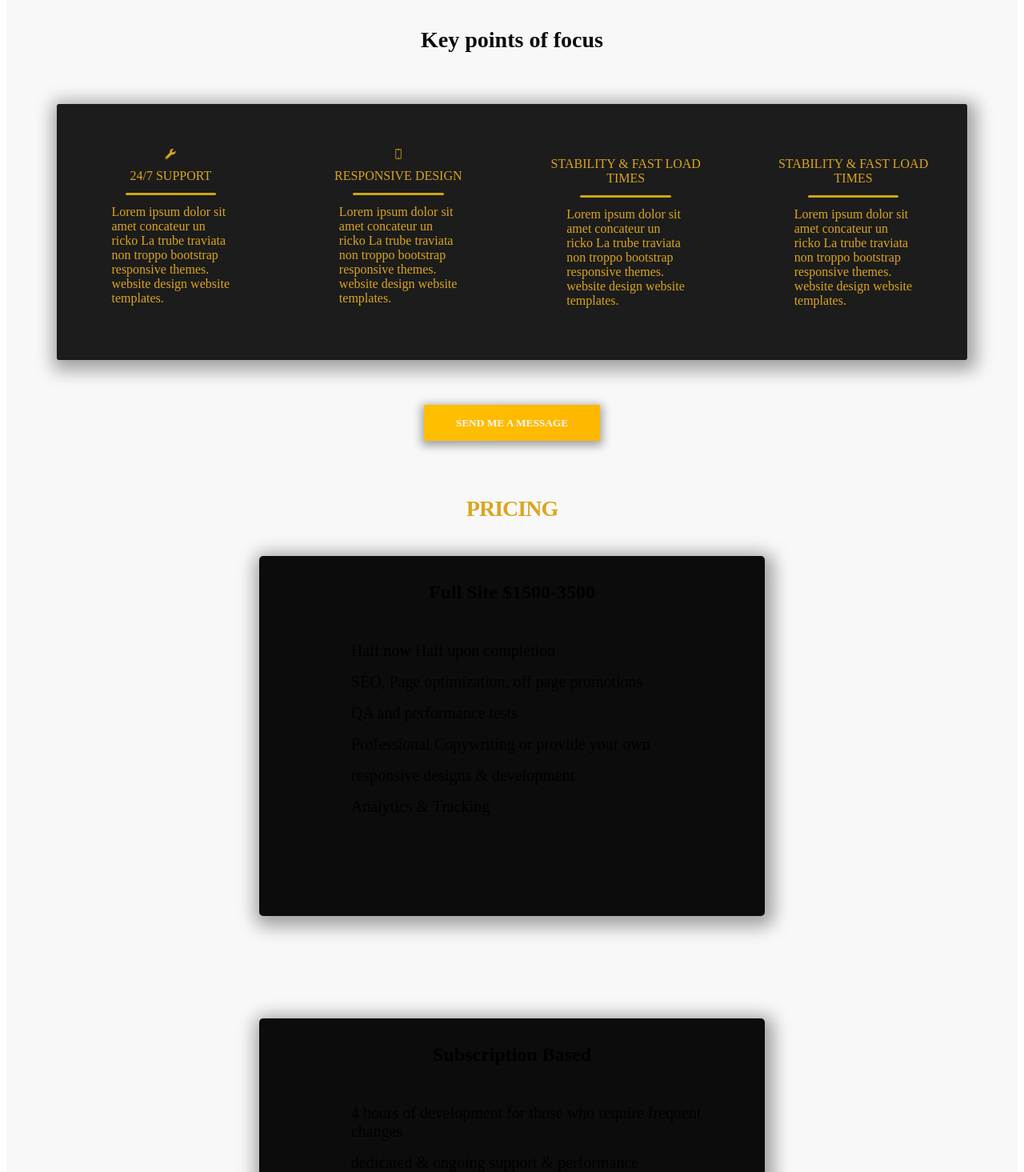
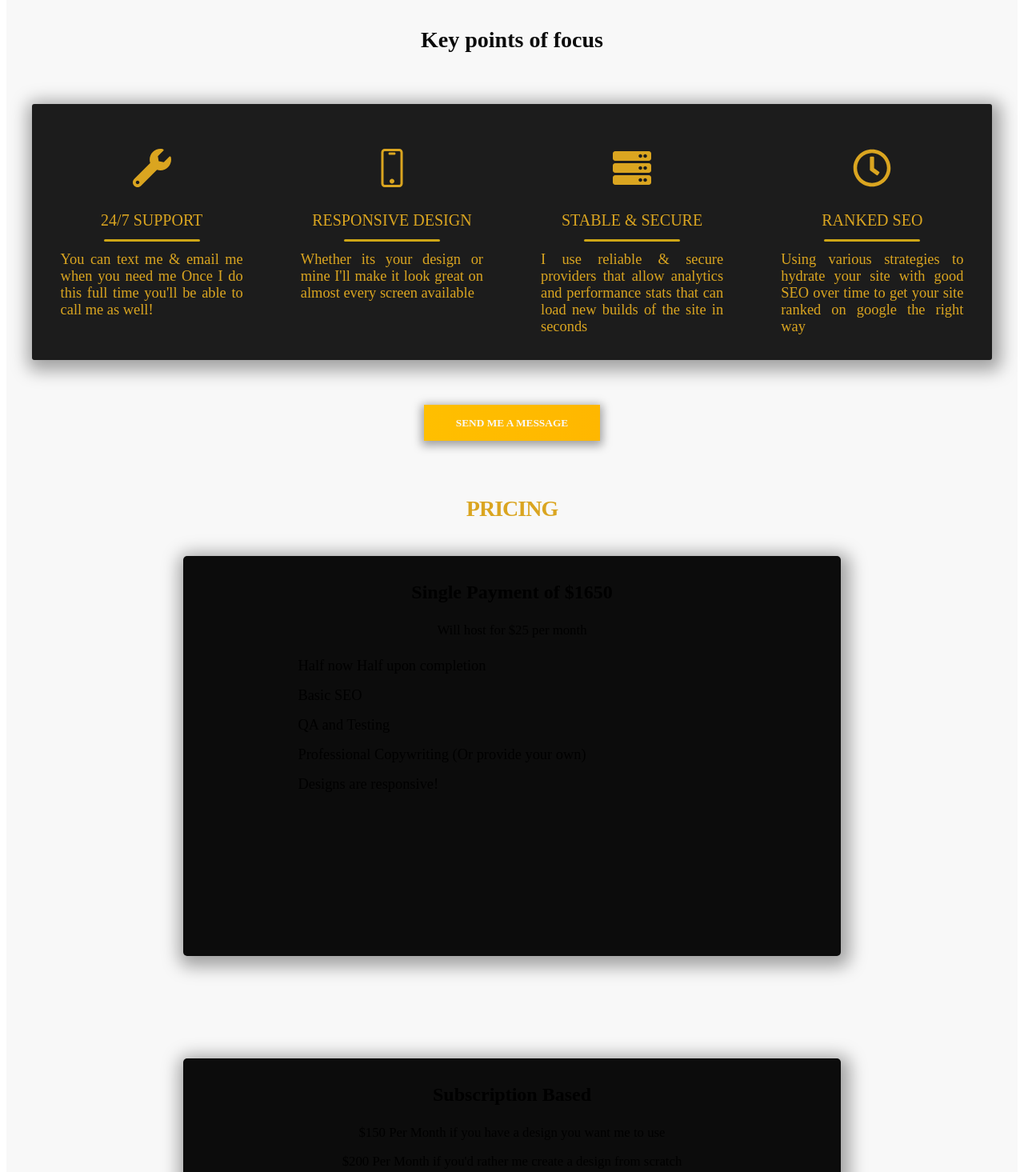
Before and after one commit to GoodneyJ/jgwd, a Next.js app: page / in a window 1280 px wide. Shown: the part 965-2430 px from the top of the page at 80% size. Built offline with nearby package versions, Linux system fonts and the light colour scheme.

Commit message:
20th. updated some styles, changed some text

```diff
--- a/app/About.js
+++ b/app/About.js
@@ -13,7 +13,7 @@ import ImageGallery from './ImageGallery'
 import styles from '../app/styles/about.module.css'
 import cardStyles from '../app/styles/offerCard.module.css'
 export default function About() {
-  const [lineArray, setLineArray] = useState(["This is <span>Line 1</span>", "This is <span>Line 2</span>", "This is <span>Line 3</span>"]);
+  const [lineArray, setLineArray] = useState(["Welcome to my site", "Got Questions? Send me a message!", "Support for you and your business"]);
   const [longShort, setLongShort] = useState(true);
   const [arrTicker, setArrTicker] = useState(null);
   // const [curIndex, setCurIndex] = useState(0)
@@ -46,7 +46,7 @@ export default function About() {
     <div id='ABOUT' className={styles.aboutContainer}>
       {/* typewriter effect box */}
       <div id="liveTextContainer" className={styles.liveTextContainer}>
-        <p className={`${styles.line} ${styles.animTypewriter}`} ref={liveTextRef}>.........</p>
+        <p className={`${styles.line} ${styles.animTypewriter}`} ref={liveTextRef}>Hey my name is Jarrod!</p>
       </div>
 
       {/* Services CTA */}
@@ -56,10 +56,10 @@ export default function About() {
       {/* Services Block */}
       <div className={styles.offerBlock}>
         <div className={styles.offerRow}>
-          <OfferCard title='24/7 Support' icon={<FaWrench id="icon-one" className={cardStyles.cardIcon}/>}/>
-          <OfferCard title='Responsive Design' icon={<SlScreenSmartphone  id="icon-two" className={cardStyles.cardIcon}/>}/>
-          <OfferCard title='Stability & Fast Load times' icon={<FaServer id="icon-three" className={cardStyles.cardIcon}/>}/>
-          <OfferCard title='Stability & Fast Load times' icon={<FaRegClock  id="icon-four" className={cardStyles.cardIcon}/>}/>
+          <OfferCard title='24/7 Support' icon={<FaWrench id="icon-one" className={cardStyles.cardIcon}/>} cardText={`You can text me & email me when you need me Once I do this full time you'll be able to call me as well!`}/>
+          <OfferCard title='Responsive Design' icon={<SlScreenSmartphone  id="icon-two" className={cardStyles.cardIcon}/>} cardText={`Whether its your design or mine I'll make it look great on almost every screen available`}/>
+          <OfferCard title='Stable & Secure' icon={<FaServer id="icon-three" className={cardStyles.cardIcon} />} cardText={`I use reliable & secure providers that allow analytics and performance stats that can load new builds of the site in seconds`}/>
+          <OfferCard title='Ranked SEO' icon={<FaRegClock  id="icon-four" className={cardStyles.cardIcon} />} cardText={`Using various strategies to hydrate your site with good SEO over time to get your site ranked on google the right way`}/>
         </div>
 
 
@@ -70,24 +70,28 @@ export default function About() {
       <div className={styles.pricingBlock}>
       <h4 id="PRICING" className={styles.pricingSubheading}>Pricing</h4>
           <div className={styles.priceItem}>
-              <h4>Full Site $1500-3500</h4>
+              <h4>Single Payment of $1650</h4>
+              <p className={styles.itemSubheading}>Will host for $25 per month</p>
               <ul>
                 <li>Half now Half upon completion</li>
-                <li>SEO, Page optimization, off page promotions</li>
-                <li>QA and performance tests</li>
-                <li>Professional Copywriting or provide your own</li>
-                <li>responsive designs & development</li>
-                <li>Analytics & Tracking</li>
+                <li>Basic SEO</li>
+                <li>QA and Testing</li>
+                <li>Professional Copywriting (Or provide your own)</li>
+                <li>Designs are responsive!</li>
+
               </ul>
           </div>
           <div className={styles.priceItem}>
             <h4>Subscription Based</h4>
+            <p className={styles.itemSubheading}>$150 Per Month if you have a design you want me to use</p>
+            <p className={styles.itemSubheading}>$200 Per Month if you'd rather me create a design from scratch</p>
               <ul>
                 <li> 4 hours of development for those who require frequent changes</li>
                 <li> dedicated & ongoing support & performance monitoring</li>
                 <li> Hosting & Backups to ensure 24/7 uptime</li>
               </ul>
           </div>
+          <p>Subscriptions start as a 6-Month minimum, but becomes monthly after that period ends.</p>
       </div>
 
       {/* Image gallery */}
--- a/app/OfferCard.js
+++ b/app/OfferCard.js
@@ -11,7 +11,7 @@ export default function OfferCard(props) {
         <div className={styles.cardInfo}>
             <h4 className={styles.cardTitle}>{props.title}</h4>
             <hr></hr>
-            <p className={styles.cardText}>Lorem ipsum dolor sit amet concateur un ricko La trube traviata non troppo bootstrap responsive themes. website design website templates.</p>
+            <p className={styles.cardText}>{props.cardText}</p>
         </div>
     </div>
   )
--- a/app/styles/about.module.css
+++ b/app/styles/about.module.css
@@ -27,7 +27,7 @@
 }
 @media screen and (min-width: 800px) {
   .aboutContainer {
-    height: 3050px;
+    height: 3250px;
   }
 }
 .aboutContainer .liveTextContainer {
@@ -43,7 +43,7 @@
   justify-content: center;
   align-items: center;
 }
-@media screen and (min-width: 800px) {
+@media screen and (min-width: 700px) {
   .aboutContainer .liveTextContainer {
     width: 50%;
   }
@@ -114,16 +114,20 @@
 .aboutContainer .offerBlock .offerRow {
   background-color: #1c1c1c;
   display: flex;
+  flex-direction: column;
+  justify-content: center;
+  align-items: center;
+  border-radius: 3px;
   box-shadow: 3px 5px 21px 8px rgba(0, 0, 0, 0.3568627451);
-  width: 90%;
-  border-radius: 3px;
-  flex-direction: column;
+  width: 70%;
   margin: 0 auto;
 }
 @media screen and (min-width: 850px) {
   .aboutContainer .offerBlock .offerRow {
     flex-direction: row;
-    height: 40vh;
+    justify-content: space-evenly;
+    align-items: center;
+    width: 95%;
   }
 }
 .aboutContainer .pricingBlock {
@@ -149,7 +153,7 @@
   flex-direction: column;
   text-align: center;
   background-color: #0c0c0c;
-  height: 450px;
+  height: 500px;
   width: 80%;
   margin: 4rem auto;
   border-radius: 5px;
@@ -157,12 +161,18 @@
 }
 @media screen and (min-width: 750px) {
   .aboutContainer .pricingBlock .priceItem {
-    width: 50%;
+    width: 65%;
   }
+}
+.aboutContainer .pricingBlock .priceItem .itemSubheading {
+  margin: 0.5rem;
+  font-size: 1.05rem;
+  font-family: "Montserrat";
 }
 .aboutContainer .pricingBlock .priceItem h4 {
   font-size: 1.5rem;
-  margin: 2rem auto;
+  margin: 1rem auto;
+  margin-top: 2rem;
 }
 .aboutContainer .pricingBlock .priceItem ul {
   text-align: left;
@@ -173,7 +183,7 @@
 .aboutContainer .pricingBlock .priceItem ul li {
   margin: 1rem auto;
   font-weight: 100;
-  font-size: 1.25rem;
+  font-size: 1.15rem;
 }
 .aboutContainer .reviewHeading {
   font-family: "Montserrat";
--- a/app/styles/about.module.scss
+++ b/app/styles/about.module.scss
@@ -1,6 +1,3 @@
-
-
-
 /* animations */
 @keyframes typewriter {
     0% {
@@ -29,7 +26,7 @@
 // About Component
 .aboutContainer {
     @media screen and (min-width: 800px) {
-        height: 3050px;
+        height: 3250px;
     }
 
     width: 100%;
@@ -39,7 +36,7 @@
     flex-direction: column;
 
     .liveTextContainer {
-        @media screen and (min-width: 800px) {
+        @media screen and (min-width: 700px) {
             width: 50%;
         }
         height: 150px;
@@ -90,8 +87,6 @@
         margin: .25rem auto;
         margin-top: 2rem;
         letter-spacing: .25px;
-
-
     }
 
     .heading {
@@ -129,27 +124,28 @@
     .offerBlock {
         padding: 1rem 0;
         display: flex;
-
-
         width: 100%;
         margin: 0 auto;
+
 
         .offerRow {
             @media screen and (min-width: 850px) {
                 flex-direction: row;
-                height: 40vh;
+                justify-content: space-evenly;
+                align-items: center;
+                width: 95%;
             }
-
-
             background-color: #1c1c1c;
             display: flex;
+            flex-direction: column;
+            justify-content: center;
+            align-items: center;
+            border-radius: 3px;
             -webkit-box-shadow: 3px 5px 21px 8px #000000;
             box-shadow: 3px 5px 21px 8px #0000005b;
-            width: 90%;
+            width: 70%;
+            margin: 0 auto;
 
-            border-radius: 3px;
-            flex-direction: column;
-            margin: 0 auto;
         }
     }
 
@@ -175,22 +171,29 @@
         }
         .priceItem {
             @media screen and (min-width: 750px) {
-                width: 50%;
+                width: 65%;
             }
             display: flex;
             flex-direction: column;
             text-align: center;
             background-color: #0c0c0c;
-            height: 450px;
+            height: 500px;
             width: 80%;
             margin: 4rem auto;
             border-radius: 5px;
             -webkit-box-shadow: 3px 5px 21px 8px #000000;
             box-shadow: 3px 5px 21px 8px #0000005b;
 
+            .itemSubheading {
+                margin: .5rem;
+                font-size: 1.05rem;
+                font-family: 'Montserrat';
+            }
+
             h4 {
                 font-size: 1.5rem;
-                margin: 2rem auto;
+                margin: 1rem auto;
+                margin-top: 2rem;
             }
 
             ul {
@@ -202,7 +205,7 @@
                 li {
                     margin: 1rem auto;
                     font-weight: 100;
-                    font-size: 1.25rem;
+                    font-size: 1.15rem;
                 }
             }
         }
--- a/app/styles/offerCard.module.css
+++ b/app/styles/offerCard.module.css
@@ -1,6 +1,5 @@
 .cardContainer {
   color: #daa520;
-  margin: 3.5rem auto;
   font-family: "Montserrat";
   display: flex;
   flex-direction: column;
@@ -8,19 +7,34 @@
   border-radius: 3px;
   align-items: center;
   width: 90%;
+  height: 350px;
+}
+@media screen and (min-width: 750px) {
+  .cardContainer {
+    height: 40vh;
+  }
 }
 .cardContainer .cardIcon {
   font-size: 3rem;
 }
 .cardContainer .cardInfo {
   width: 80%;
+  display: flex;
+  flex-direction: column;
+  justify-content: center;
+  align-items: center;
+}
+@media screen and (min-width: 750px) {
+  .cardContainer .cardInfo {
+    height: 20vh;
+  }
 }
 .cardContainer .cardInfo .cardTitle {
   margin: 0.75rem auto;
-  font-weight: 400;
-  font-size: 1rem;
+  font-weight: 500;
   text-transform: uppercase;
   text-align: center;
+  font-size: 1.25rem;
 }
 .cardContainer .cardInfo hr {
   height: 3px;
@@ -31,8 +45,11 @@
   margin: 0 auto;
 }
 .cardContainer .cardInfo .cardText {
+  text-align: justify;
   font-family: "EB Garamond";
-  width: 65%;
+  width: 95%;
   margin: 0.75rem auto;
   font-weight: 300;
+  height: 50px;
+  font-size: 1.15rem;
 }/*# sourceMappingURL=offerCard.module.css.map */
--- a/app/styles/offerCard.module.scss
+++ b/app/styles/offerCard.module.scss
@@ -1,8 +1,10 @@
 .cardContainer {
-
+    @media screen and (min-width: 750px) {
+        height:40vh
+    }
     color: #daa520;
 
-    margin:3.5rem auto;
+
 
     font-family: 'Montserrat';
     display: flex;
@@ -14,7 +16,7 @@
     // box-shadow: 0px 0px 13px -8px #000000;
     // border: 1px solid #c2c1c1;
     width: 90%;
-
+    height: 350px;
 
 
     .cardIcon {
@@ -23,15 +25,21 @@
     }
 
     .cardInfo {
+        @media screen and (min-width: 750px) {
+            height:20vh
+        }
         width: 80%;
-
-
+        display: flex;
+        flex-direction: column;
+        justify-content: center;
+        align-items: center;
         .cardTitle {
             margin: .75rem auto;
-            font-weight: 400;
-            font-size: 1rem;
+            font-weight: 500;
+
             text-transform: uppercase;
             text-align: center;
+            font-size: 1.25rem;
         }
 
         hr {
@@ -41,13 +49,17 @@
             border: none;
             background-color: #cea616;
             margin: 0 auto;
+
         }
 
         .cardText {
+            text-align: justify;
             font-family: 'EB Garamond';
-            width: 65%;
+            width: 95%;
             margin: .75rem auto;
             font-weight: 300;
+            height: 50px;
+            font-size: 1.15rem;
         }
     }
 }
```
Also changed, not shown: 2 other files (tests, documents, lock files or other folders).
